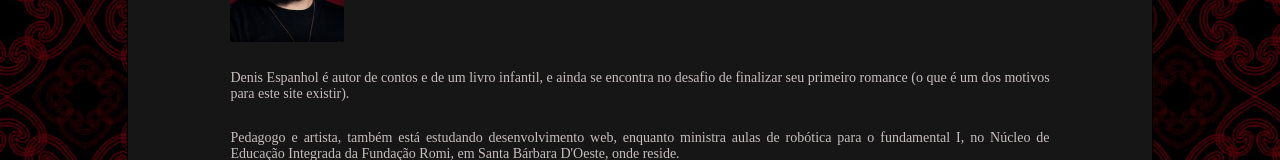
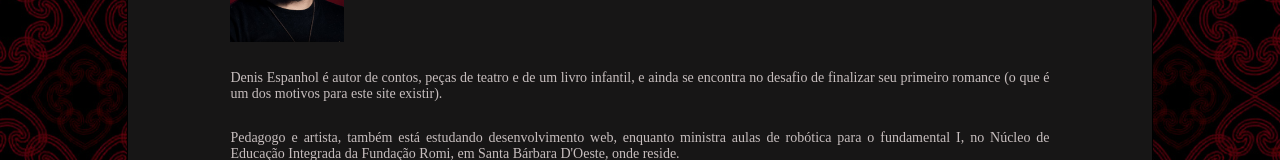
Before and after one commit to denisespanhol/AsCronicasDaDesesperanca, a React (Create React App) app in the folder as-cronicas-da-desesperanca/: page /author in a window 1280 px wide. Shown: the part 371-531 px from the top of the page. Built offline with nearby package versions, Linux system fonts and the light colour scheme; a web font is replaced by a local one.

Commit message:
Atualização no texto do autor

```diff
--- a/as-cronicas-da-desesperanca/src/pages/AuthorsPage.js
+++ b/as-cronicas-da-desesperanca/src/pages/AuthorsPage.js
@@ -24,7 +24,7 @@ export default function AuthorsPage() {
               </section>
             </section>
             <p>
-              Denis Espanhol é autor de contos e de um livro infantil, e ainda se encontra no desafio de finalizar seu primeiro romance (o que é um dos motivos para este site existir).
+              Denis Espanhol é autor de contos, peças de teatro e de um livro infantil, e ainda se encontra no desafio de finalizar seu primeiro romance (o que é um dos motivos para este site existir).
             </p>
             <p>
               Pedagogo e artista, também está estudando desenvolvimento web, enquanto ministra aulas de robótica para o fundamental I, no Núcleo de Educação Integrada da Fundação Romi, em Santa Bárbara D'Oeste, onde reside.
```
